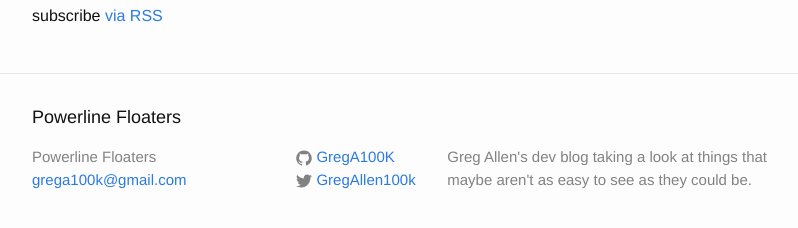
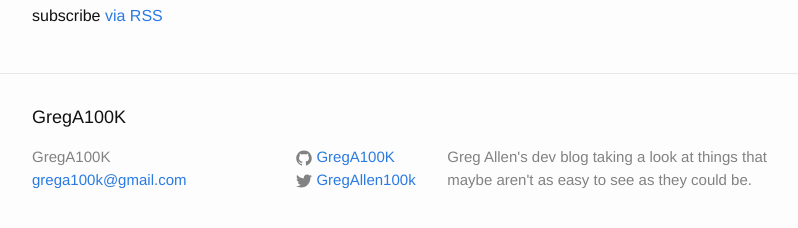
Before and after one commit to GregA100k/GregA100k.github.io, a Jekyll site: the page built from index.html, in a window 1280 px wide and 900 px high, scrolled down 968 px. Shown: the part 649-877 px from the top of the window, without its empty margins (238-1036 px from the left). Built offline with Jekyll 4.4.1, drawn with Linux system fonts in a browser that asks for light colours; some of the changed text lies outside the part shown.

Commit message:
renaming the site

```diff
--- a/_config.yml
+++ b/_config.yml
@@ -1,5 +1,5 @@
 # Site settings
-title: Powerline Floaters
+title: GregA100K
 email: grega100k@gmail.com
 description: > # this means to ignore newlines until "baseurl:"
   Greg Allen's dev blog taking a look at things that maybe aren't as easy to see as they could be.
```
